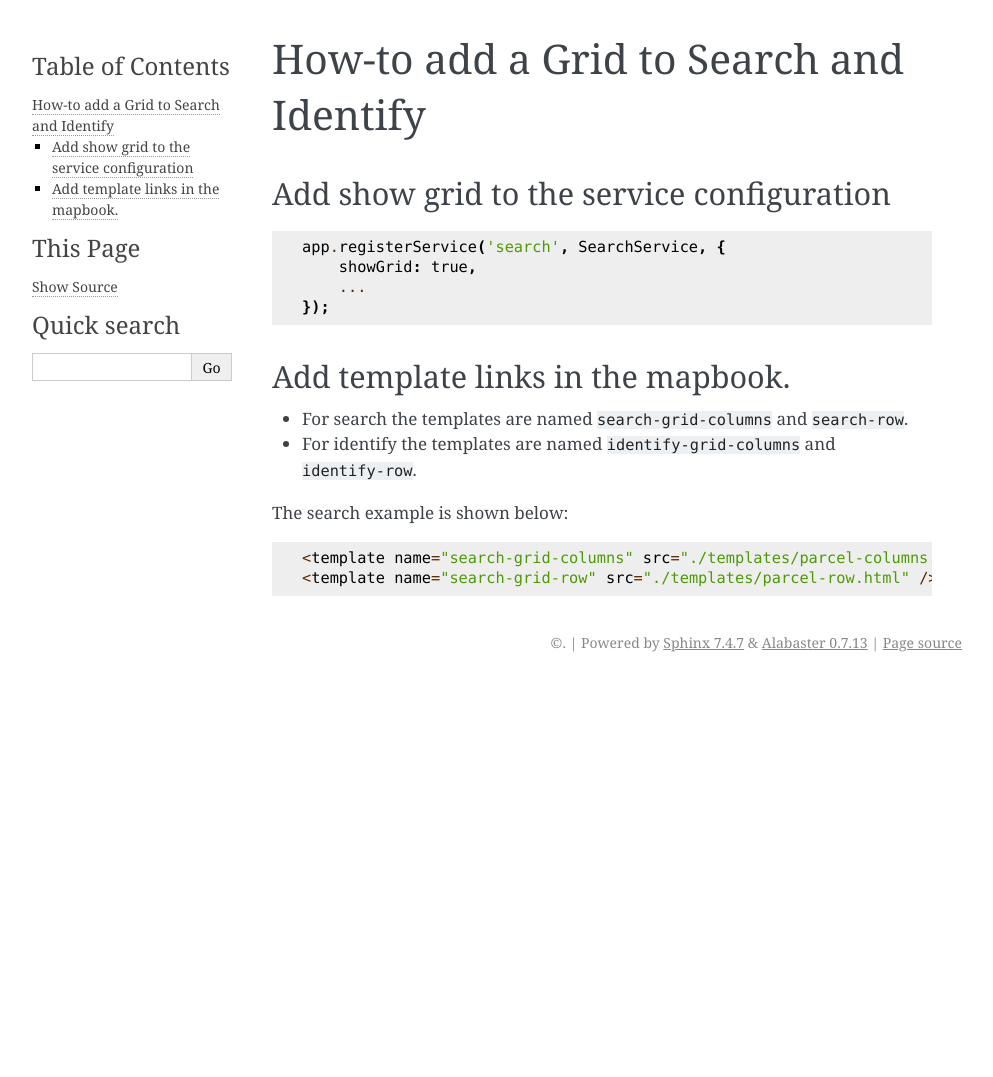
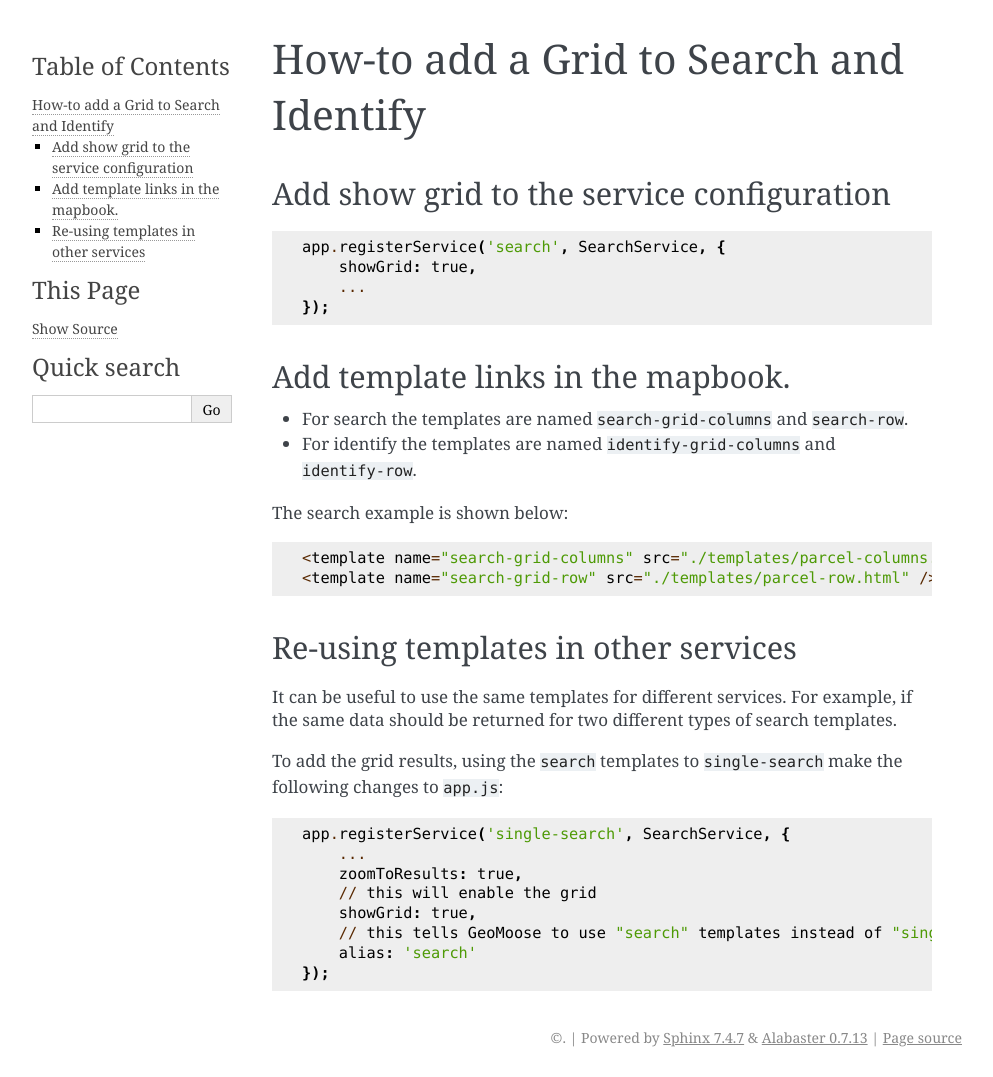
Before and after one commit to geomoose/gm3, a Sphinx documentation site: the page built from docs/howto/add-grid-to-search-and-identify.rst, in a window 1280 px wide. Shown: the whole page, without its empty margins (148-1141 px from the left). Built offline with Sphinx 7.4.7, drawn with Linux system fonts in a browser that asks for light colours; before the commit the page ends 900 px from its top, so only the background shows below that.

Commit message:
Fix grid template references
Grid templates were making assumptions about the service name,
this fixes that and honors the `alias` setting.

refs: #684

```diff
--- a/docs/howto/add-grid-to-search-and-identify.rst
+++ b/docs/howto/add-grid-to-search-and-identify.rst
@@ -25,3 +25,23 @@ The search example is shown below:
 
         <template name="search-grid-columns" src="./templates/parcel-columns.json" />
         <template name="search-grid-row" src="./templates/parcel-row.html" />
+
+Re-using templates in other services
+------------------------------------
+
+It can be useful to use the same templates for different services. For example,
+if the same data should be returned for two different types of search templates.
+
+To add the grid results, using the ``search`` templates to ``single-search`` make
+the following changes to ``app.js``:
+
+::
+
+    app.registerService('single-search', SearchService, {
+        ...
+        zoomToResults: true,
+        // this will enable the grid
+        showGrid: true,
+        // this tells GeoMoose to use "search" templates instead of "single-search"
+        alias: 'search'
+    });
```
Also changed, not shown: 2 other files.
